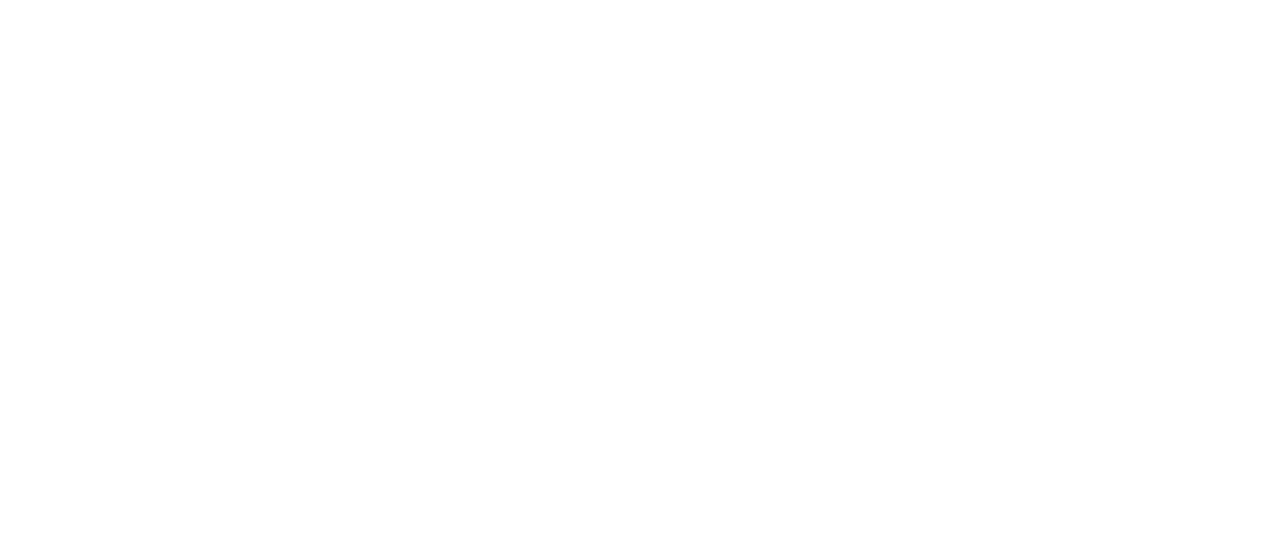
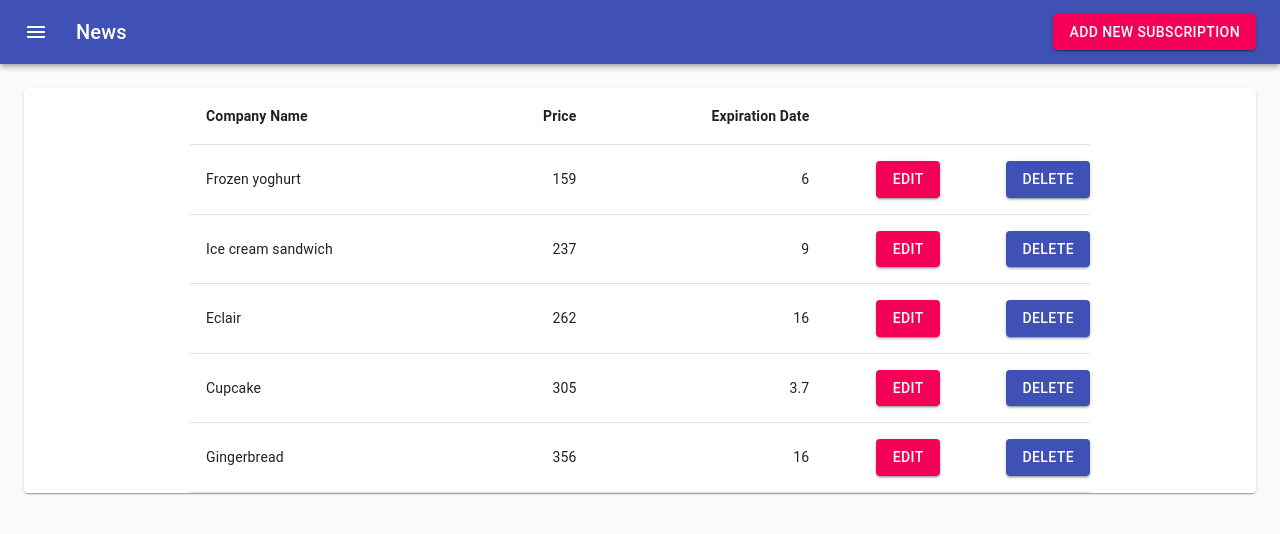
Before and after one commit to NurmahammadCode/code-uniSubscribe, a React (Create React App) app in the folder code-unisubscribe/: page /subscription in a window 1280 px wide. Shown: the top 534 px of the page. Built offline with nearby package versions, Linux system fonts and the light colour scheme.

Commit message:
dashboard was updated

```diff
--- a/code-unisubscribe/package.json
+++ b/code-unisubscribe/package.json
@@ -3,6 +3,8 @@
   "version": "0.1.0",
   "private": true,
   "dependencies": {
+    "@material-ui/core": "^4.11.4",
+    "@material-ui/icons": "^4.11.2",
     "@testing-library/jest-dom": "^5.13.0",
     "@testing-library/react": "^11.2.7",
     "@testing-library/user-event": "^12.8.3",
@@ -10,9 +12,12 @@
     "@types/node": "^12.20.15",
     "@types/react": "^17.0.11",
     "@types/react-dom": "^17.0.7",
+    "axios": "^0.21.1",
     "react": "^17.0.2",
     "react-dom": "^17.0.2",
     "react-scripts": "4.0.3",
+    "redux": "^4.1.0",
+    "redux-thunk": "^2.3.0",
     "typescript": "^4.3.2",
     "web-vitals": "^1.1.2"
   },
--- a/code-unisubscribe/src/App.tsx
+++ b/code-unisubscribe/src/App.tsx
@@ -1,8 +1,10 @@
 import React from "react";
 import "./App.css";
-
+import PersistentDrawerLeft from './components/dashboard'
 function App() {
-  return <div className="App"></div>;
+  return <div className="App">
+    <PersistentDrawerLeft/>
+  </div>;
 }
 
 export default App;
--- a/code-unisubscribe/src/components/dashboard.tsx
+++ b/code-unisubscribe/src/components/dashboard.tsx
@@ -1,8 +1,5 @@
-
-
 import React from 'react';
 import clsx from 'clsx';
-
 import { makeStyles, useTheme, Theme, createStyles } from '@material-ui/core/styles';
 import Drawer from '@material-ui/core/Drawer';
 import CssBaseline from '@material-ui/core/CssBaseline';
@@ -32,6 +29,12 @@
 import Paper from '@material-ui/core/Paper';
 import Button from '@material-ui/core/Button';
 
+import TextField from '@material-ui/core/TextField';
+import Dialog from '@material-ui/core/Dialog';
+import DialogActions from '@material-ui/core/DialogActions';
+import DialogContent from '@material-ui/core/DialogContent';
+import DialogContentText from '@material-ui/core/DialogContentText';
+import DialogTitle from '@material-ui/core/DialogTitle';
 
 const drawerWidth = 240;
 
@@ -41,7 +44,7 @@
       display: 'flex',
     },
     table: {
-      width: 1024,
+      width: 900,
     },
     appBar: {
       transition: theme.transitions.create(['margin', 'width'], {
@@ -114,6 +117,8 @@
   const classes = useStyles();
   const theme = useTheme();
   const [open, setOpen] = React.useState(false);
+  const [show, setShow] = React.useState(false);
+
 
   const handleDrawerOpen = () => {
     setOpen(true);
@@ -121,6 +126,14 @@
 
   const handleDrawerClose = () => {
     setOpen(false);
+  };
+
+  const handleClickOpen = () => {
+    setShow(true);
+  };
+
+  const handleClose = () => {
+    setShow(false);
   };
 
   return (
@@ -145,7 +158,54 @@
           <Typography variant="h6" >
             News
           </Typography>
-          <Button variant="contained" color="secondary" style={{marginLeft:"auto"}}>Add New Subscription</Button>
+          <Button variant="contained" color="secondary" style={{ marginLeft: "auto" }} onClick={handleClickOpen}>Add New Subscription</Button>
+          <Dialog open={show} onClose={handleClose} aria-labelledby="form-dialog-title">
+            <DialogTitle id="form-dialog-title">Add Subscription</DialogTitle>
+            <DialogContent>
+              <DialogContentText>
+
+                To subscribe, please enter information correctly
+              </DialogContentText>
+              <TextField
+                autoFocus
+                margin="dense"
+                id="companyname"
+                label="Company Name"
+                type="text"
+                fullWidth
+              />
+              <TextField
+
+                margin="dense"
+                id="price"
+                label="Subscription Price"
+                type="text"
+                fullWidth
+              />
+              <TextField
+                id="link"
+                label="Link"
+                type="text"
+                fullWidth
+               style={{marginBottom:'1rem'}}/>
+              <label htmlFor="expirationDate" style={{fontSize:"1rem"}}> Expirition Date </label>
+              <TextField
+
+                margin="dense"
+                id="date"
+                type="date"
+                fullWidth
+              />
+            </DialogContent>
+            <DialogActions>
+              <Button onClick={handleClose} color="primary">
+                Cancel
+              </Button>
+              <Button onClick={handleClose} color="primary">
+                Add
+              </Button>
+            </DialogActions>
+          </Dialog>
         </Toolbar>
       </AppBar>
       <Drawer
@@ -164,12 +224,44 @@
         </div>
         <Divider />
         <List>
-          {['Category', 'Trash'].map((text, index) => (
-            <ListItem button key={text}>
-              <ListItemIcon>{index % 2 !== 0 ? <DeleteIcon /> : <ListIcon />}</ListItemIcon>
-              <ListItemText primary={text} />
-            </ListItem>
+          {['Category'].map((text, index) => (
+            <>
+              <ListItem button key={text}>
+                <ListItemIcon>{index % 2 !== 0 ? <DeleteIcon /> : <ListIcon />}</ListItemIcon>
+
+
+                <ListItemText primary={text} />
+              </ListItem>
+              <ListItem button >
+                <ListItemText primary={'Game'} />
+              </ListItem>
+              <ListItem button >
+                <ListItemText primary={'Sport '} />
+              </ListItem>
+              <ListItem button >
+                <ListItemText primary={'Movie'} />
+              </ListItem>
+            </>
           ))}
+          {['Trash'].map((text, index) => (
+            <>
+              <ListItem button key={text}>
+                <ListItemIcon>{index % 2 !== 0 ? <ListIcon /> : <DeleteIcon />}</ListItemIcon>
+
+
+
+
+
+
+                <ListItemText primary={text} />
+              </ListItem>
+
+            </>
+          ))}
+
+
+
+
         </List>
 
       </Drawer>
@@ -179,13 +271,13 @@
         })}
       >
         <div className={classes.drawerHeader} />
-        <TableContainer component={Paper} style={{boxShadow:"1px"}}>
-          <Table className={classes.table} aria-label="simple table" style={{margin:"0 auto"}}>
+        <TableContainer component={Paper} style={{ boxShadow: "1px" }}>
+          <Table className={classes.table} aria-label="simple table" style={{ margin: "0 auto" }}>
             <TableHead>
               <TableRow>
-                <TableCell>Company Name</TableCell>
-                <TableCell align="right">Price</TableCell>
-                <TableCell align="right">Expiration Date</TableCell>
+                <TableCell style={{fontWeight:"bold"}}>Company Name</TableCell>
+                <TableCell style={{fontWeight:"bold"}} align="right">Price</TableCell>
+                <TableCell style={{fontWeight:"bold"}} align="right">Expiration Date</TableCell>
                 <TableCell align="right"></TableCell>
                 <TableCell align="right"></TableCell>
               </TableRow>
@@ -198,12 +290,12 @@
                   </TableCell>
                   <TableCell align="right">{row.calories}</TableCell>
                   <TableCell align="right">{row.fat}</TableCell>
-                  <TableCell align="right"><Button variant="contained" color="secondary">
-                    Secondary
+                  <TableCell align="right" style={{padding:"1rem 0"}}><Button variant="contained" color="secondary">
+                    Edit
                   </Button></TableCell>
-                  <TableCell align="right"><Button variant="contained" color="primary">
-  Secondary
-</Button></TableCell>
+                  <TableCell align="right" style={{padding:"1rem 0 "}}><Button variant="contained" color="primary">
+                    Delete
+                  </Button></TableCell>
                 </TableRow>
               ))}
             </TableBody>
```
Also changed, not shown: 1 other file (tests, documents, lock files or other folders).
